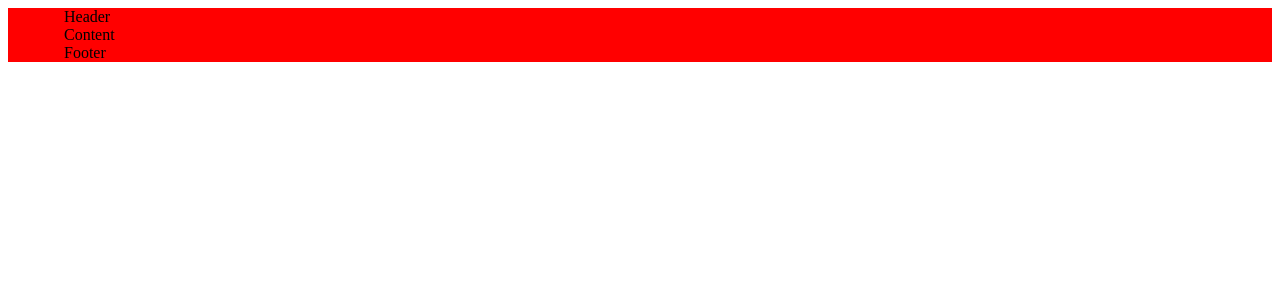
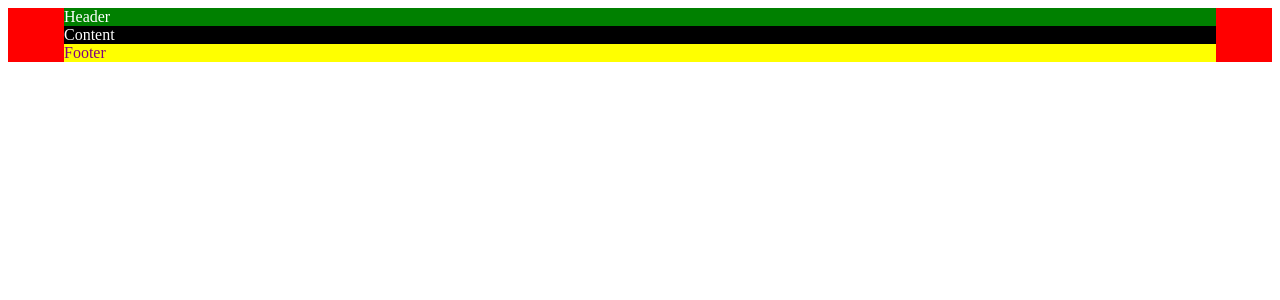
Before and after one commit to suzysouto/acessibilidade--landing-page, a Next.js app: page / in a window 1280 px wide. Shown: the top 300 px of the page. Built offline with nearby package versions, Linux system fonts and the light colour scheme.

Commit message:
few tests

```diff
--- a/src/components/pages/ContentPage/styles.ts
+++ b/src/components/pages/ContentPage/styles.ts
@@ -1,3 +1,6 @@
 import styled from '@emotion/styled'
 
-export const Content = styled.div``
+export const Content = styled.div`
+  background-color: black;
+  color: white;
+`
--- a/src/components/pages/Footer/styles.ts
+++ b/src/components/pages/Footer/styles.ts
@@ -1,3 +1,6 @@
 import styled from '@emotion/styled'
 
-export const Content = styled.div``
+export const Content = styled.div`
+  background-color: yellow;
+  color: purple;
+`
--- a/src/components/pages/Header/styles.ts
+++ b/src/components/pages/Header/styles.ts
@@ -1,3 +1,6 @@
 import styled from '@emotion/styled'
 
-export const Content = styled.div``
+export const Content = styled.div`
+  background-color: green;
+  color: white;
+`
```
